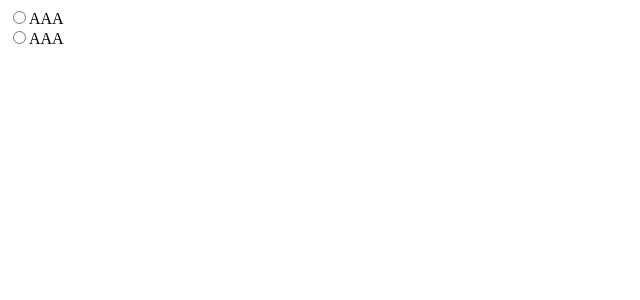
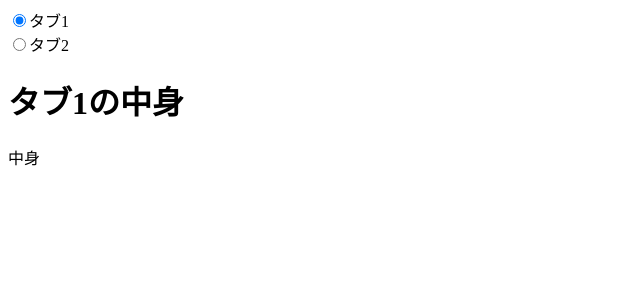
Before and after one commit to aquilaneo/ui-components, a Vue app: page / in a window 1280 px wide. Shown: the top 300 px of the page, without its empty margins (0-640 px from the left). Built offline with nearby package versions, Linux system fonts and the light colour scheme.

Commit message:
雛形作成

```diff
--- a/package.json
+++ b/package.json
@@ -2,7 +2,7 @@
   "name": "ui-components",
   "version": "0.0.0",
   "scripts": {
-    "dev": "vite",
+    "dev": "vite --host",
     "build": "run-p type-check build-only",
     "preview": "vite preview --port 4173",
     "build-only": "vite build",
--- a/src/App.vue
+++ b/src/App.vue
@@ -1,11 +1,13 @@
 <template>
 	<TabView>
-		<TabContent>
-
+		<TabContent label="タブ1" :checked="true">
+			<h1>タブ1の中身</h1>
+			<div>中身</div>
 		</TabContent>
 
-		<TabContent>
-
+		<TabContent label="タブ2">
+			<h1>タブ2の中身</h1>
+			<div>中身</div>
 		</TabContent>
 	</TabView>
 </template>
--- a/src/components/TabContent.vue
+++ b/src/components/TabContent.vue
@@ -1,11 +1,29 @@
 <template>
-
+	<div :class="attachedClass">
+		<slot/>
+	</div>
 </template>
 
 <style scoped>
+.ui-component-tabview-shown {
+	display: block;
+}
 
+.ui-component-tabview-hidden {
+	display: none;
+}
 </style>
 
 <script setup lang="ts">
 
+import {computed} from "vue";
+
+const props = defineProps ({
+	label: String,
+	checked: Boolean,
+});
+
+const attachedClass = computed (() => {
+	return props.checked ? "ui-component-tabview-shown" : "ui-component-tabview-hidden";
+});
 </script>
--- a/src/components/TabView.vue
+++ b/src/components/TabView.vue
@@ -1,8 +1,12 @@
 <template>
+	<!-- タブ切り替え用のラジオボタンとラベル -->
 	<div v-for="(tabContent, index) in tabContents">
-		<input type="radio" :id="index" :name="uuid">
-		<label :for="index">AAA</label>
+		<input type="radio" :id="getId(index)" :name="uuid" :checked="tabContent.checked">
+		<label :for="index">{{ tabContent.label }}</label>
 	</div>
+
+	<!-- タブの中身 -->
+	<slot/>
 </template>
 
 <style scoped>
@@ -10,24 +14,35 @@
 </style>
 
 <script setup lang="ts">
-import {computed, ref, useSlots} from "vue";
+import {computed, useSlots} from "vue";
 import {v4 as uuidv4} from "uuid";
 
-const uuid = ref (uuidv4 ());
+// inputのname属性に与えるuuid
+const uuid = uuidv4 ();
 
-// TabContentたちを取得
-const tabContents = computed ((): string[] => {
+// 子のTabContentたちを取得
+const tabContents = computed ((): { label: String, checked: Boolean }[] => {
 	// TabViewの子となる要素一覧を取得
 	const slots = useSlots ().default?. ();
 	if (!slots) {
 		return [];
 	}
 
-	const tabs = new Array<string> ();
+	// タブのラベル名を取得
+	const tabs = [];
 	for (const slot of slots) {
-		tabs.push ("AAA");
+		if (slot.props) {
+			tabs.push ({label: slot.props.label, checked: slot.props.checked === true});
+		} else {
+			tabs.push ({label: "[ERROR]", checked: false});
+		}
 	}
 
 	return tabs;
 });
+
+// inputタグにつけるidを取得
+const getId = (index: number) => {
+	return `tab-${uuid}-${index}`;
+};
 </script>
```
